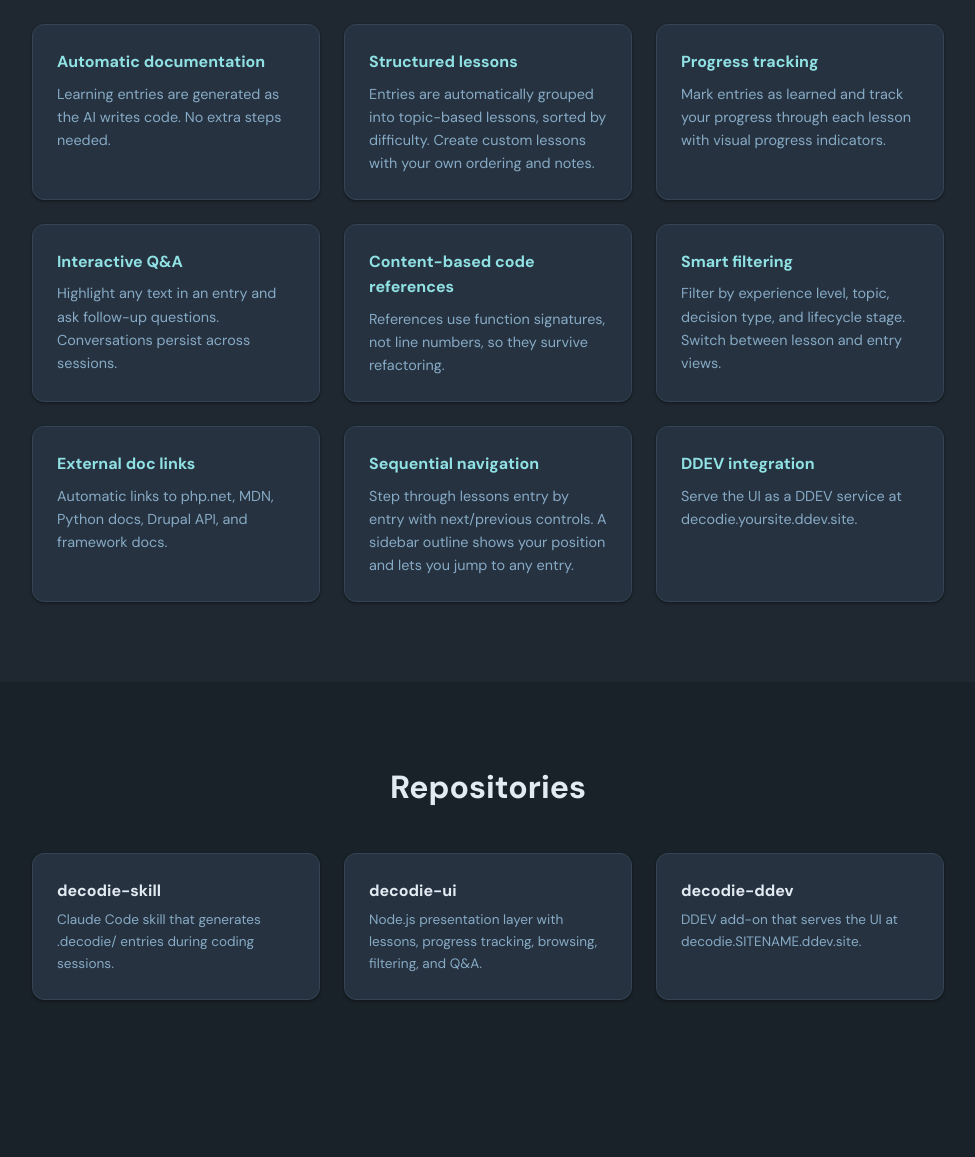
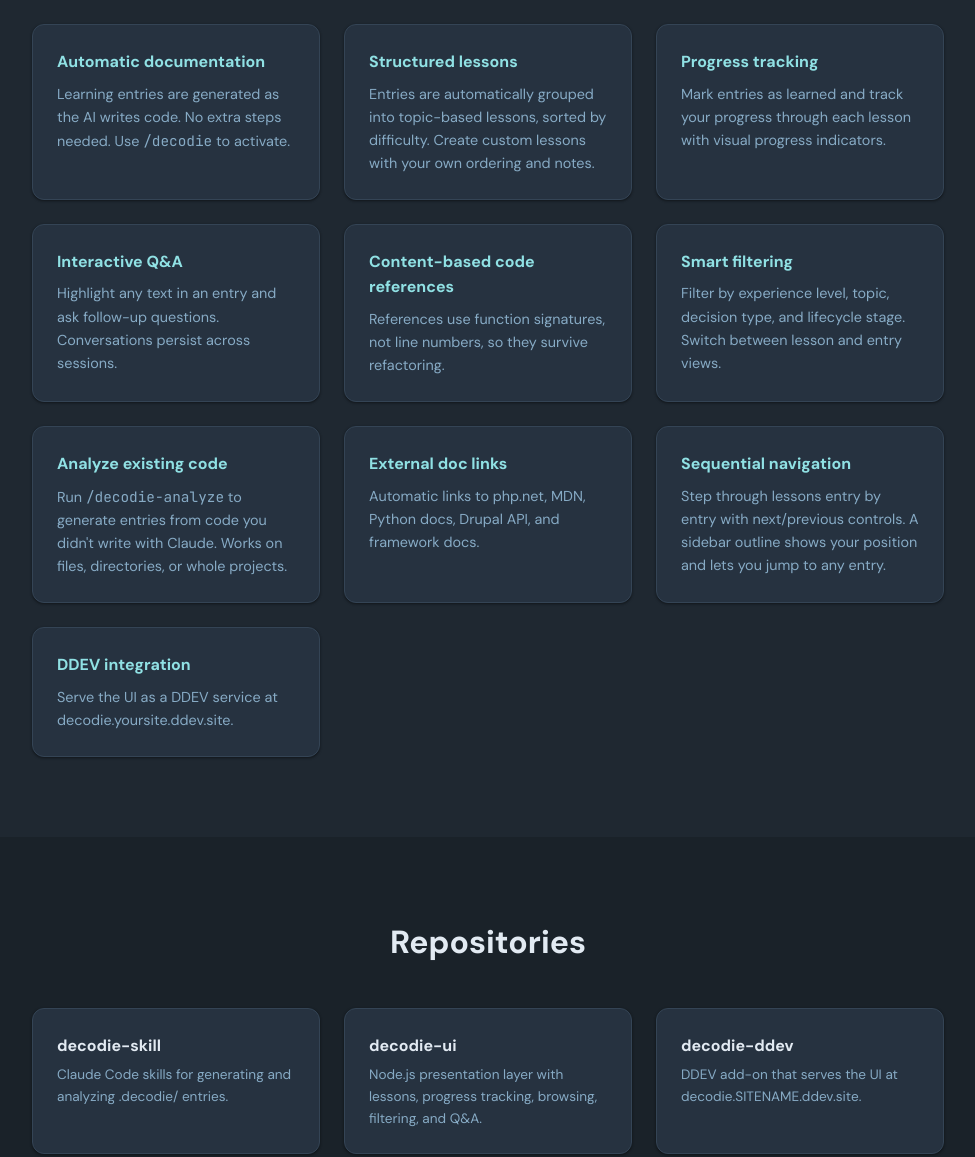
Before and after one commit to owenbush/decodie, a plain HTML site: page index.html in a window 1280 px wide. Shown: the part 1960-3117 px from the top of the page, without its empty margins (152-1127 px from the left). Drawn offline with Linux system fonts and the light colour scheme.

Commit message:
Add documentation for analyze skill

```diff
--- a/index.html
+++ b/index.html
@@ -492,7 +492,7 @@
     <div class="features">
       <div class="feature">
         <h3>Automatic documentation</h3>
-        <p>Learning entries are generated as the AI writes code. No extra steps needed.</p>
+        <p>Learning entries are generated as the AI writes code. No extra steps needed. Use <code>/decodie</code> to activate.</p>
       </div>
       <div class="feature">
         <h3>Structured lessons</h3>
@@ -513,6 +513,10 @@
       <div class="feature">
         <h3>Smart filtering</h3>
         <p>Filter by experience level, topic, decision type, and lifecycle stage. Switch between lesson and entry views.</p>
+      </div>
+      <div class="feature">
+        <h3>Analyze existing code</h3>
+        <p>Run <code>/decodie-analyze</code> to generate entries from code you didn't write with Claude. Works on files, directories, or whole projects.</p>
       </div>
       <div class="feature">
         <h3>External doc links</h3>
@@ -536,7 +540,7 @@
     <div class="repo-grid">
       <a href="https://github.com/owenbush/decodie-skill" class="repo-card">
         <h3>decodie-skill</h3>
-        <p>Claude Code skill that generates .decodie/ entries during coding sessions.</p>
+        <p>Claude Code skills for generating and analyzing .decodie/ entries.</p>
       </a>
       <a href="https://github.com/owenbush/decodie-ui" class="repo-card">
         <h3>decodie-ui</h3>
@@ -560,6 +564,8 @@
 <span class="cmd">/decodie</span>
 
 <span class="comment"># 3. Code as usual — entries appear in .decodie/</span>
+<span class="comment">#    Or analyze existing code:</span>
+<span class="cmd">/decodie-analyze src/</span>
 
 <span class="comment"># 4. Browse your entries</span>
 <span class="cmd">npx @owenbush/decodie-ui serve</span>
```
